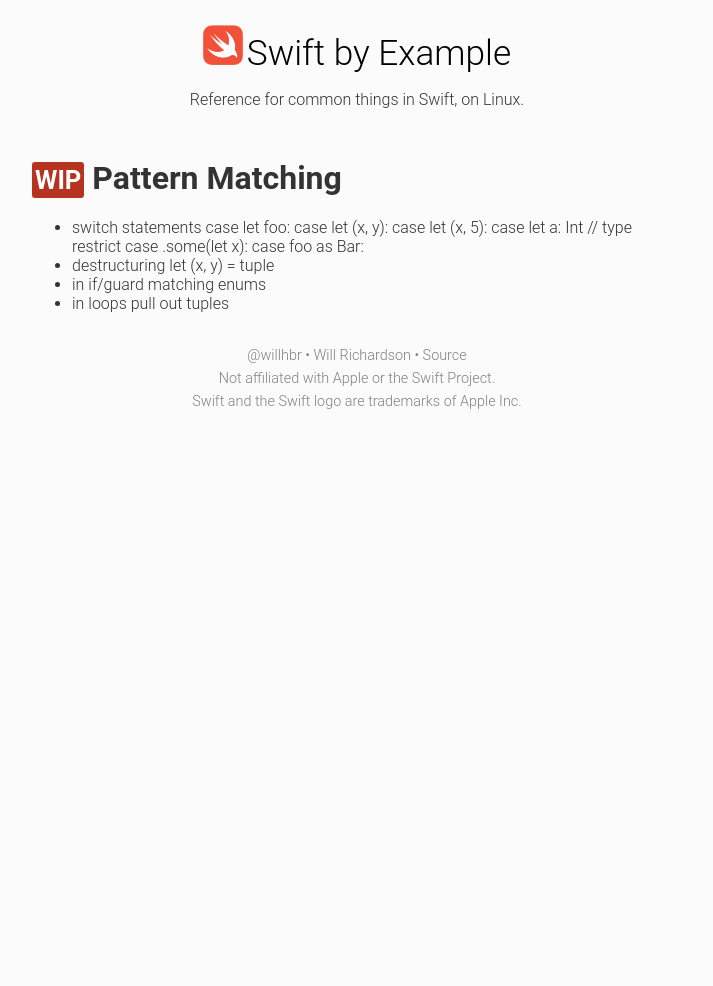
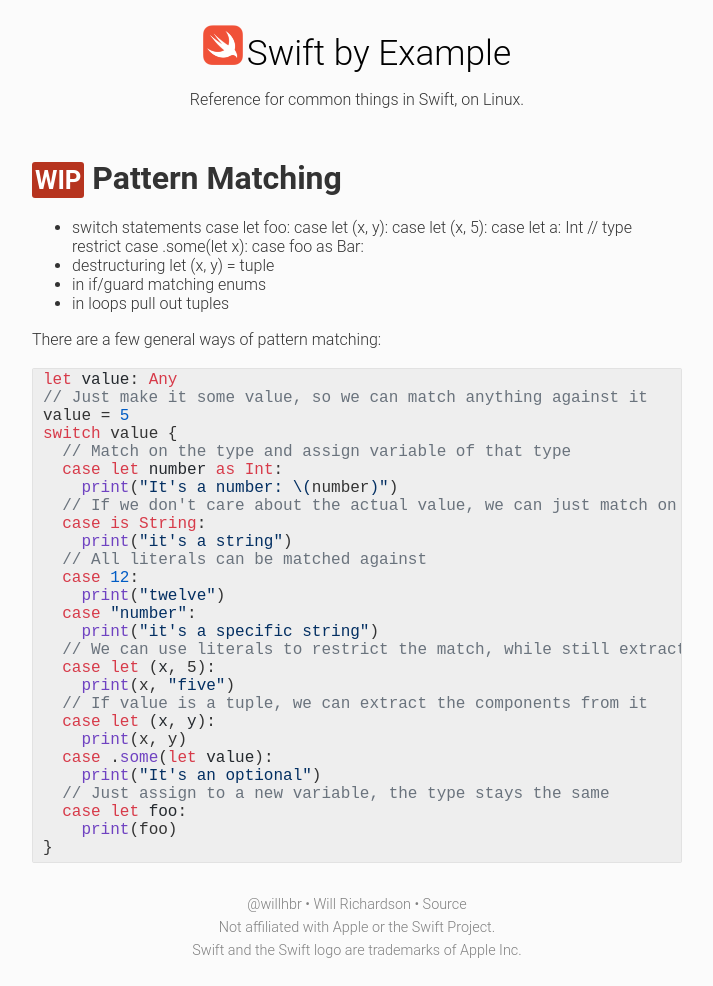
Before and after one commit to willhbr/swift-by-example, a Jekyll site: the page built from examples/pattern-matching.md, in a window 1280 px wide. Shown: the whole page, without its empty margins (283-996 px from the left). Built offline with Jekyll 4.4.1, drawn with Linux system fonts in a browser that asks for light colours; before the commit the page ends 900 px from its top, so only the background shows below that.

Commit message:
Added initial explanation of pattern matching

````diff
--- a/examples/pattern-matching.md
+++ b/examples/pattern-matching.md
@@ -18,3 +18,35 @@ in_progress: true
   matching enums
 - in loops
   pull out tuples
+
+There are a few general ways of pattern matching:
+
+```swift
+let value: Any
+// Just make it some value, so we can match anything against it
+value = 5
+switch value {
+  // Match on the type and assign variable of that type
+  case let number as Int:
+    print("It's a number: \(number)")
+  // If we don't care about the actual value, we can just match on the type
+  case is String:
+    print("it's a string")
+  // All literals can be matched against
+  case 12:
+    print("twelve")
+  case "number":
+    print("it's a specific string")
+  // We can use literals to restrict the match, while still extracting values
+  case let (x, 5):
+    print(x, "five")
+  // If value is a tuple, we can extract the components from it
+  case let (x, y):
+    print(x, y)
+  case .some(let value):
+    print("It's an optional")
+  // Just assign to a new variable, the type stays the same
+  case let foo:
+    print(foo)
+}
+```
````
